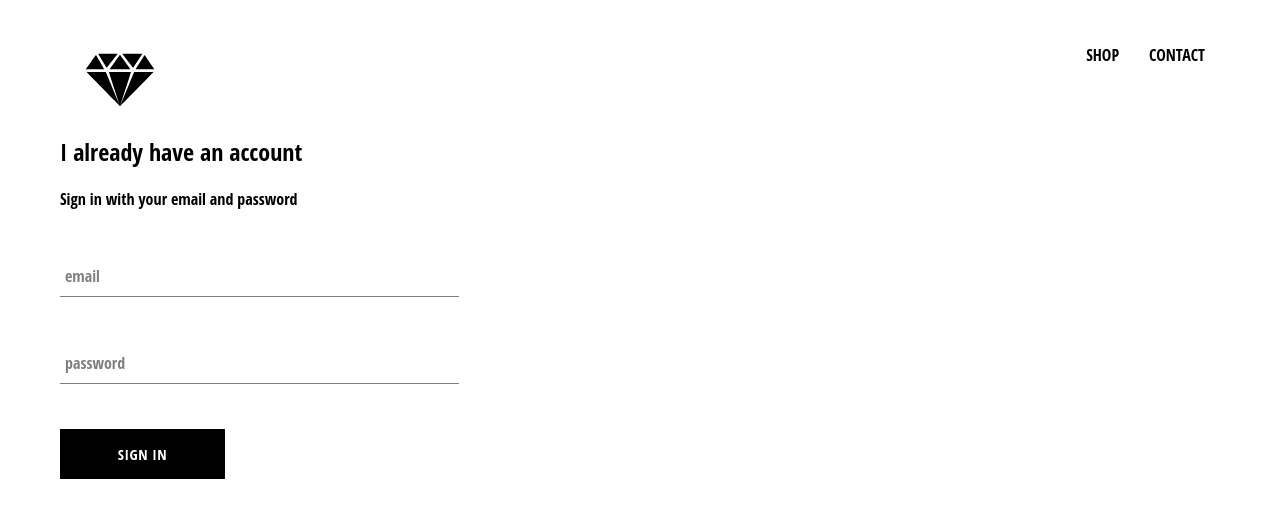
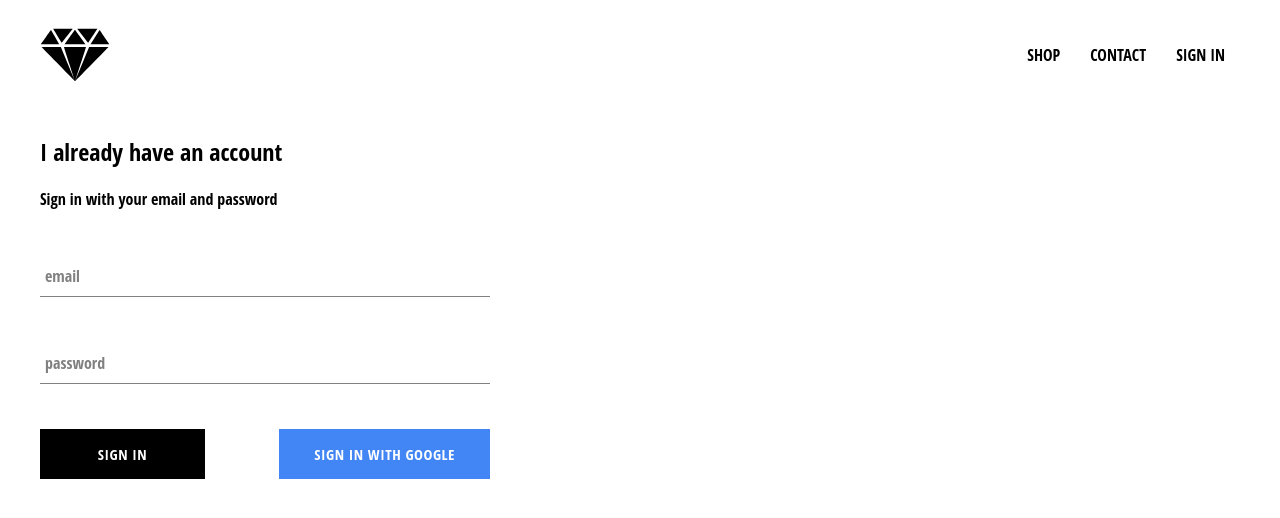
Before and after one commit to Wolverine-Can/Gem-Clothing, a React (Create React App) app: page /signin in a window 1280 px wide. Shown: the top 518 px of the page. Built offline with nearby package versions, Linux system fonts and the light colour scheme; no server answers.

Commit message:
integrated firebase and added google sign in feature

```diff
--- a/src/App.css
+++ b/src/App.css
@@ -1,9 +1,13 @@
 body {
-    font-family: 'Open Sans Condensed', sans-serif;
-    padding: 20px 60px;
-}
+    font-family: 'Open Sans Condensed';
+    padding: 20px 40px;
+  }
 
-a {
+  a {
     text-decoration: none;
     color: black;
-}
+  }
+
+  * {
+    box-sizing: border-box;
+  }
--- a/src/App.js
+++ b/src/App.js
@@ -1,16 +1,41 @@
 import React from 'react';
+import { Switch, Route } from 'react-router-dom';
+
 import './App.css';
-import { Switch, Route} from 'react-router-dom';
 
 import HomePage from './pages/homepage/homepage.component';
 import ShopPage from './pages/shop/shop.component';
 import SignInAndSignUpPage from './pages/sign-in-and-sign-up/sign-in-and-sign-up.component';
 import Header from './components/header/header.component';
+import { auth } from './firebase/firebase.utils';
 
-function App() {
+class App extends React.Component {
+  constructor() {
+    super();
+
+    this.state = {
+      currentUser: null
+    };
+  }
+
+  unsubscribeFromAuth = null;
+
+  componentDidMount() {
+    this.unsubscribeFromAuth = auth.onAuthStateChanged(user => {
+      this.setState({ currentUser: user });
+
+      console.log(user);
+    });
+  }
+
+  componentWillUnmount() {
+    this.unsubscribeFromAuth();
+  }
+
+  render() {
     return (
       <div>
-      <Header />
+        <Header currentUser={this.state.currentUser} />
         <Switch>
           <Route exact path='/' component={HomePage} />
           <Route path='/shop' component={ShopPage} />
@@ -19,5 +44,6 @@
       </div>
     );
   }
+}
 
 export default App;
--- a/src/components/custom-button/custom-button.component.jsx
+++ b/src/components/custom-button/custom-button.component.jsx
@@ -2,8 +2,11 @@
 
 import './custom-button.styles.scss';
 
-const CustomButton = ({ children, ...otherProps }) => (
-  <button className='custom-button' {...otherProps}>
+const CustomButton = ({ children, isGoogleSignIn, ...otherProps }) => (
+  <button
+    className={`${isGoogleSignIn ? 'google-sign-in' : ''} custom-button`}
+    {...otherProps}
+  >
     {children}
   </button>
 );
--- a/src/components/custom-button/custom-button.styles.scss
+++ b/src/components/custom-button/custom-button.styles.scss
@@ -19,4 +19,14 @@
     color: black;
     border: 1px solid black;
   }
+
+  &.google-sign-in {
+    background-color: #4285f4;
+    color: white;
+
+    &:hover {
+      background-color: #357ae8;
+      border: none;
     }
+  }
+}
--- a/src/components/header/header.component.jsx
+++ b/src/components/header/header.component.jsx
@@ -1,11 +1,13 @@
 import React from 'react';
 import { Link } from 'react-router-dom';
+
+import { auth } from '../../firebase/firebase.utils';
 
 import { ReactComponent as Logo } from '../../assets/gem.svg';
 
 import './header.styles.scss';
 
-const Header = () => (
+const Header = ({ currentUser }) => (
   <div className='header'>
     <Link className='logo-container' to='/'>
       <Logo className='logo' />
@@ -17,6 +19,15 @@
       <Link className='option' to='/shop'>
         CONTACT
       </Link>
+      {currentUser ? (
+        <div className='option' onClick={() => auth.signOut()}>
+          SIGN OUT
+        </div>
+      ) : (
+        <Link className='option' to='/signin'>
+          SIGN IN
+        </Link>
+      )}
     </div>
   </div>
 );
--- a/src/components/header/header.styles.scss
+++ b/src/components/header/header.styles.scss
@@ -8,7 +8,7 @@
   .logo-container {
     height: 100%;
     width: 70px;
-      padding: 25px;
+    padding: 0px;
   }
 
   .options {
@@ -20,6 +20,7 @@
 
     .option {
       padding: 10px 15px;
+      cursor: pointer;
     }
   }
 }
--- a/src/components/sign-in/sign-in.component.jsx
+++ b/src/components/sign-in/sign-in.component.jsx
@@ -3,53 +3,64 @@
 import FormInput from '../form-input/form-input.component';
 import CustomButton from '../custom-button/custom-button.component';
 
+import { signInWithGoogle } from '../../firebase/firebase.utils';
+
 import './sign-in.styles.scss';
 
-class SignIn extends React.Component{
+class SignIn extends React.Component {
   constructor(props) {
     super(props);
 
     this.state = {
-            email: "",
-            password: ""
-        }
+      email: '',
+      password: ''
+    };
   }
 
   handleSubmit = event => {
     event.preventDefault();
-        this.setState({ email: '', password: ''});
-    }
+
+    this.setState({ email: '', password: '' });
+  };
 
   handleChange = event => {
     const { value, name } = event.target;
-        this.setState({ [name]: value});
-    }
+
+    this.setState({ [name]: value });
+  };
 
   render() {
-        return(
+    return (
       <div className='sign-in'>
-                <h2> I already have an account</h2>
+        <h2>I already have an account</h2>
         <span>Sign in with your email and password</span>
 
         <form onSubmit={this.handleSubmit}>
           <FormInput
             name='email'
             type='email'
+            handleChange={this.handleChange}
             value={this.state.email}
-                     handleChange={this.handleChange}
-                     label = 'email'
-                     required/>
+            label='email'
+            required
+          />
           <FormInput
             name='password'
             type='password'
             value={this.state.password}
             handleChange={this.handleChange}
-                    label = 'password'
-                    required/>
+            label='password'
+            required
+          />
+          <div className='buttons'>
             <CustomButton type='submit'> Sign in </CustomButton>
+            <CustomButton onClick={signInWithGoogle} isGoogleSignIn>
+              Sign in with Google
+            </CustomButton>
+          </div>
         </form>
       </div>
-        )
+    );
   }
 }
 
--- a/src/components/sign-in/sign-in.styles.scss
+++ b/src/components/sign-in/sign-in.styles.scss
@@ -1,9 +1,14 @@
 .sign-in {
-    width: 30vw;
+  width: 450px;
+  display: flex;
+  flex-direction: column;
+
+  .title {
+    margin: 10px 0;
+  }
+
+  .buttons {
     display: flex;
-    flex-direction: column;
-
-    .title {
-        margin: 10px 0;
-    }
+    justify-content: space-between;
+  }
 }
--- /dev/null
+++ b/src/firebase/firebase.utils.js
@@ -0,0 +1,24 @@
+import firebase from 'firebase/app';
+import 'firebase/firestore';
+import 'firebase/auth';
+
+const config = {
+    apiKey: "AIzaSyAj52aHHXNJMAKA7zLzol4bVaRfys4VMlY",
+    authDomain: "gem-clothing-db.firebaseapp.com",
+    projectId: "gem-clothing-db",
+    storageBucket: "gem-clothing-db.appspot.com",
+    messagingSenderId: "440786288170",
+    appId: "1:440786288170:web:8d5428226ec7629c9b8d53",
+    measurementId: "G-MGSNNGJG1Q"
+  };
+
+  firebase.initializeApp(config);
+
+  export const auth = firebase.auth();
+  export const firestore = firebase.firestore();
+
+  const provider = new firebase.auth.GoogleAuthProvider();
+  provider.setCustomParameters({ prompt: 'select_account' });
+  export const signInWithGoogle = () => auth.signInWithPopup(provider);
+
+  export default firebase;
```
Also changed, not shown: src/assets/gem4.svg (added), 1 other file (tests, documents, lock files or other folders). Lines whose indentation alone changed are shown as unchanged.
